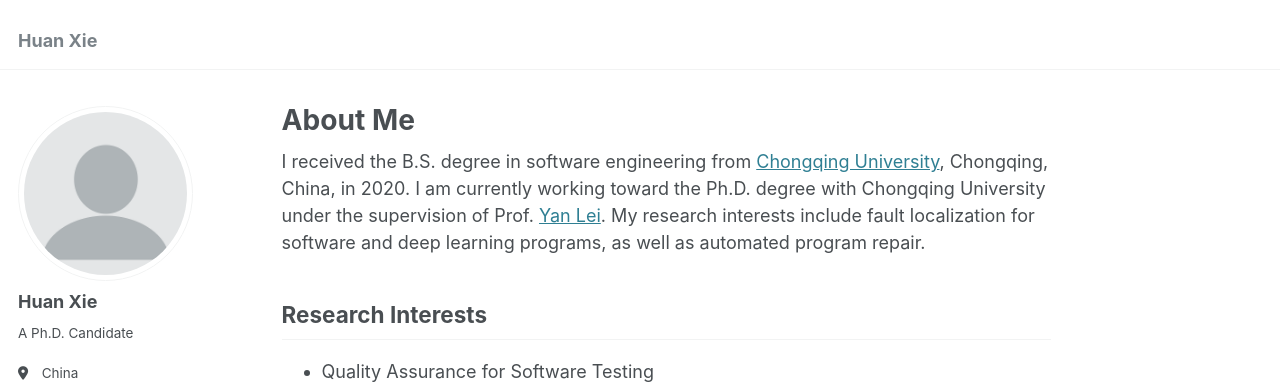
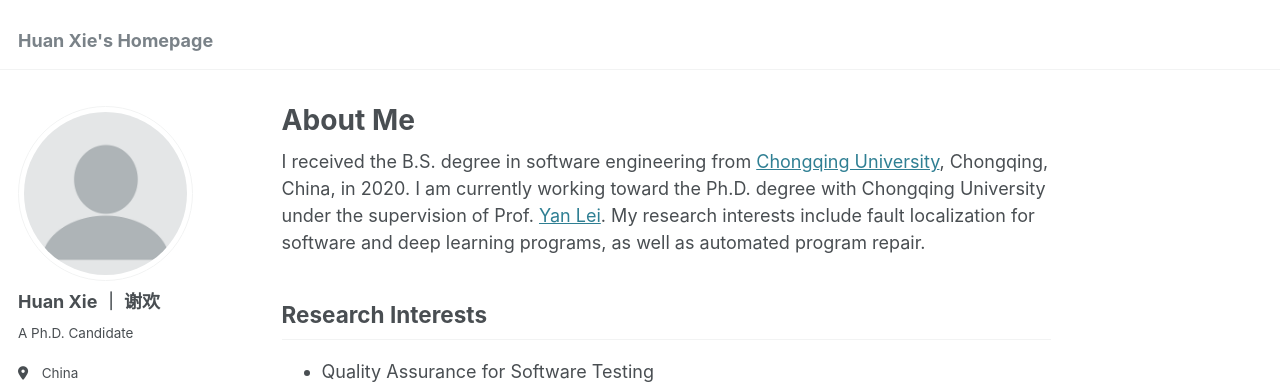
Before and after one commit to xie-huan/xie-huan.github.io, a Jekyll site: the page built from _pages/about.md, in a window 1280 px wide. Shown: the top 391 px of the page. Built offline with Jekyll 4.4.1, drawn with Linux system fonts in a browser that asks for light colours; some web fonts are replaced.

Commit message:
Update _config.yml

```diff
--- a/_config.yml
+++ b/_config.yml
@@ -8,7 +8,7 @@
 
 # Basic Site Settings
 locale                   : "en-US"
-title                    : "Huan Xie"
+title                    : "Huan Xie's Homepage"
 title_separator          : "-"
 name                     : &name "Huan Xie"
 description              : &description "personal description"
@@ -22,7 +22,7 @@ repository               : "xie-huan/xie-huan.github.io"
 author:
   # Biographic information
   avatar           : "profile.png"
-  name             : "Huan Xie"
+  name             : "Huan Xie ｜ 谢欢"
   pronouns         : # example: "she/her"
   bio              : "A Ph.D. Candidate"
   location         : "China"
```
